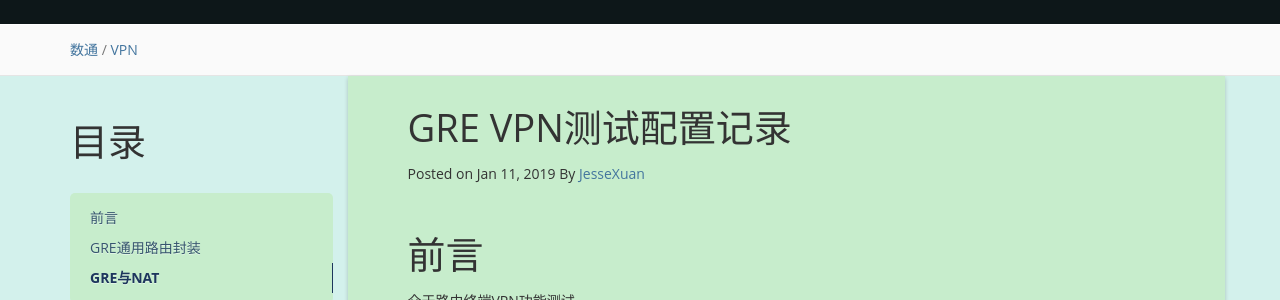
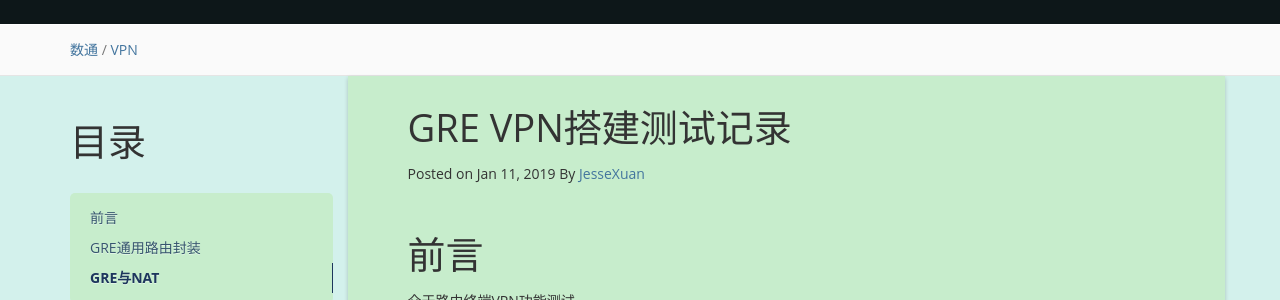
Before and after one commit to JesseXuan/jessexuan.github.io, a Jekyll site: the page built from _posts/2019-01-11-gre_vpn_study.md, in a window 1280 px wide and 900 px high. Shown: the part 211-511 px from the top of the window. Built offline with Jekyll 4.4.1, drawn with Linux system fonts in a browser that asks for light colours; nearby versions of some CDN libraries; a script that is not in the unit is left out; comment, search, counter and statistics services are not loaded.

```diff
--- a/_posts/2019-01-11-gre_vpn_study.md
+++ b/_posts/2019-01-11-gre_vpn_study.md
@@ -1,6 +1,6 @@
 ---
 layout: post
-title:  "GRE VPN测试配置记录"
+title:  "GRE VPN搭建测试记录"
 date:   2019-01-11 10:31:01 +0800
 categories: 数通
 tag: VPN
```
Also changed, not shown: _posts/2019-01-15-l2tp_vpn_study.md (+1 -1 lines).
